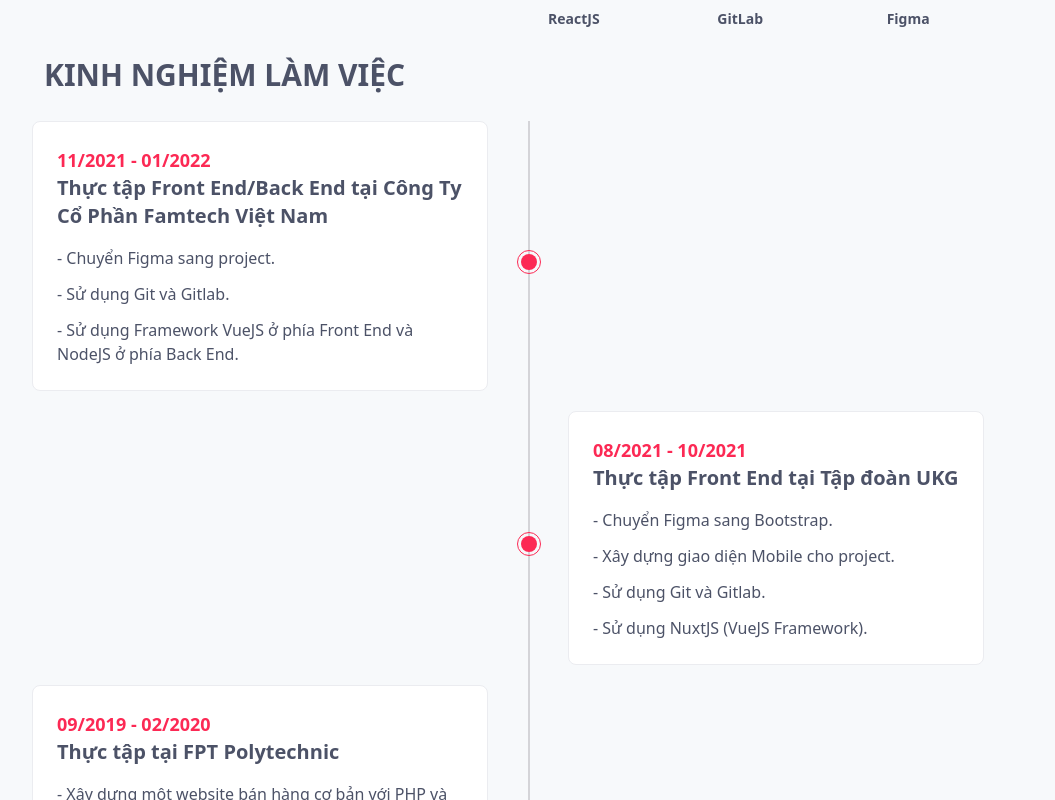
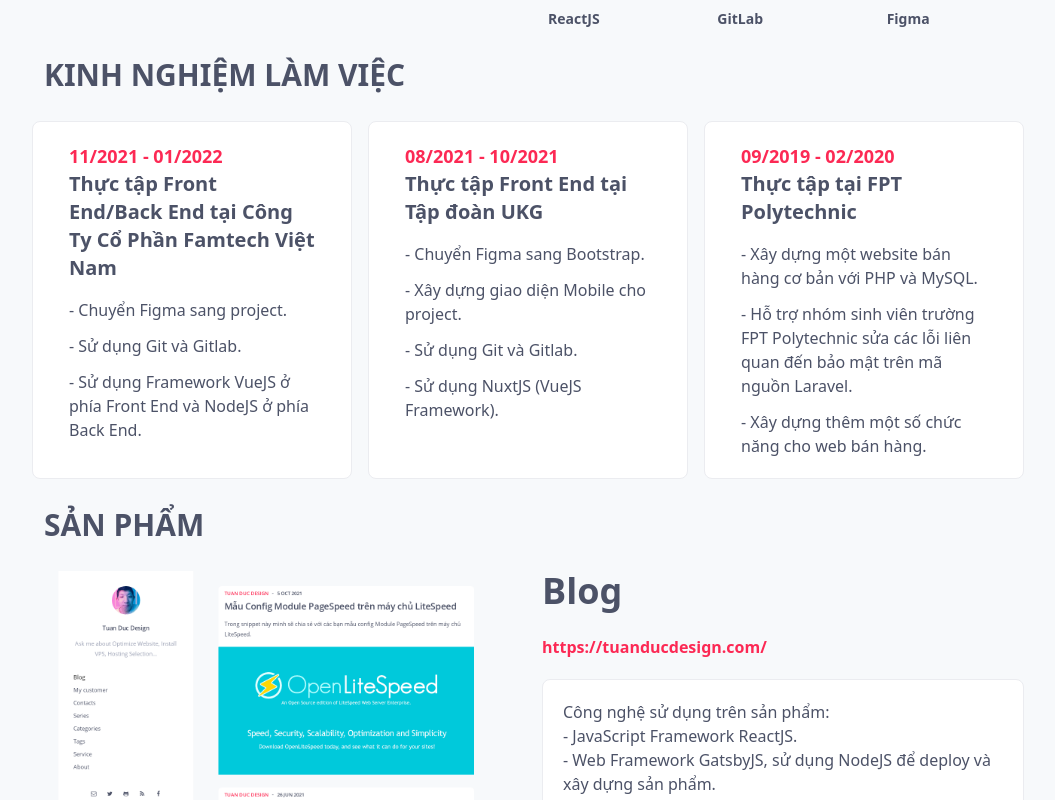
Before and after one commit to tuanductran/cv, a Vue app: page / in a window 1280 px wide. Shown: the part 860-1660 px from the top of the page, without its empty margins (112-1167 px from the left). Built offline with nearby package versions, Linux system fonts and the light colour scheme.

Commit message:
Update index.vue
Change layout experiences

```diff
--- a/src/views/Experiences/index.vue
+++ b/src/views/Experiences/index.vue
@@ -2,25 +2,19 @@
    import { inject, computed } from '@vue/runtime-core'
 
    const { sections: { experiences }} = inject('infos')
-   const isEven = computed(() => (index) => {
-      return index % 2 === 1
-   })
 </script>
 
 <template>
    <section id="experiences">
       <section-content title="Kinh nghiệm làm việc">
-         <div>
+         <div class="grid grid-cols-1 md:grid-cols-2 lg:grid-cols-3 gap-4">
             <div
-               class="relative pb-5 last:pb-0 md:w-1/2 even:ml-auto"
+               class="flex bg-white dark:bg-exp-dark rounded-lg 2xl:rounded-xl p-5 vnodesign-border dark:vnodesign-border"
                v-for="{ periode, jobtitle, company, tasks }, k in experiences"
                :key="`xp-${ k }`"
             >
                <!-- Experience details -->
-               <div
-                  class="rounded-lg bg-white dark:bg-exp-dark p-6 2xl:p-6 mr-4 xl:mr-10 vnodesign-border dark:vnodesign-border"
-                  :class="{ 'md:ml-4 xl:ml-10 md:mr-0': isEven(k) }"
-               >
+               <div class="mx-4">
                   <!-- Experience period -->
                   <small class="text-main-color font-semibold xl:text-lg">{{ periode }}</small>
                   <!-- End Experience period -->
@@ -40,17 +34,6 @@
                   </p>
                   <!-- End Experience tasks -->
                </div>
-               <!-- Card circle -->
-               <div class="justify-center w-[2px] md:mr-[-2px] h-full absolute bg-gray-300 dark:bg-exp-dark right-0 top-0 hidden lg:flex" :class="{ 'md:left-0': isEven(k) }">
-                  <!-- Outer circle -->
-                  <div class="absolute top-1/2 -mt-4 center-element w-4 xl:w-6 h-4 xl:h-6 rounded-full border border-main-color">
-                     <!-- Inner circle -->
-                     <div class="w-2 xl:w-4 h-2 xl:h-4 bg-main-color rounded-full"></div>
-                     <!-- End Inner circle -->
-                  </div>
-                  <!-- End Outer circle -->
-               </div>
-               <!-- End card circle -->
             </div>
          </div>
       </section-content>
```
